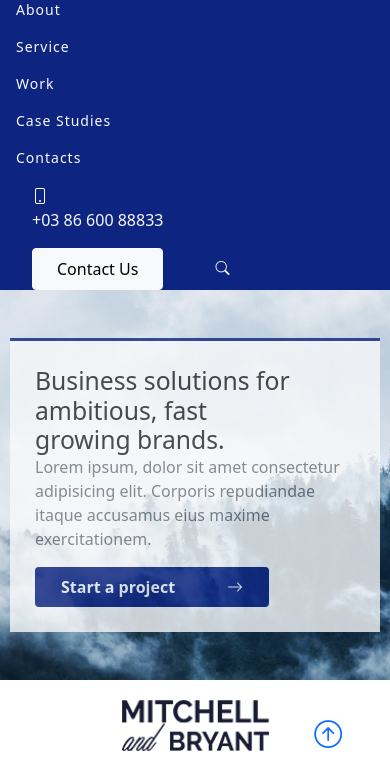
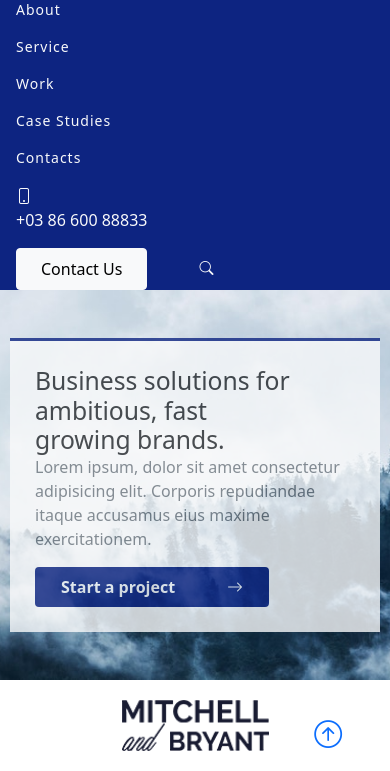
Before and after one commit to Alihaiderizvi/Agencio, a plain HTML site: page index.html in a window 390 px wide. Both pictures are taken after a click on the button "Toggle navigation". Shown: the part 73-844 px from the top of the page. Drawn offline with nearby package versions, Linux system fonts and the light colour scheme.

Commit message:
responsiveness

```diff
--- a/index.html
+++ b/index.html
@@ -48,7 +48,7 @@
                 </ul>
                 <!-- last Section -->
                 <div>
-                    <ul class="mb-0 d-lg-flex ps-sm-3 align-items-center pe-5">
+                    <ul class="mb-0 d-lg-flex ps-3 align-items-center pe-5">
                         <i class="bi bi-phone text-light"></i>
                         <p class="text-light mb-lg-0 me-lg-4 ms-lg-2 ">+03 86 600 88833</p>
                         <a class="btn btn-light mx-lg-3 px-4 py-2" href="#" type="submit">Contact Us</a>
```
